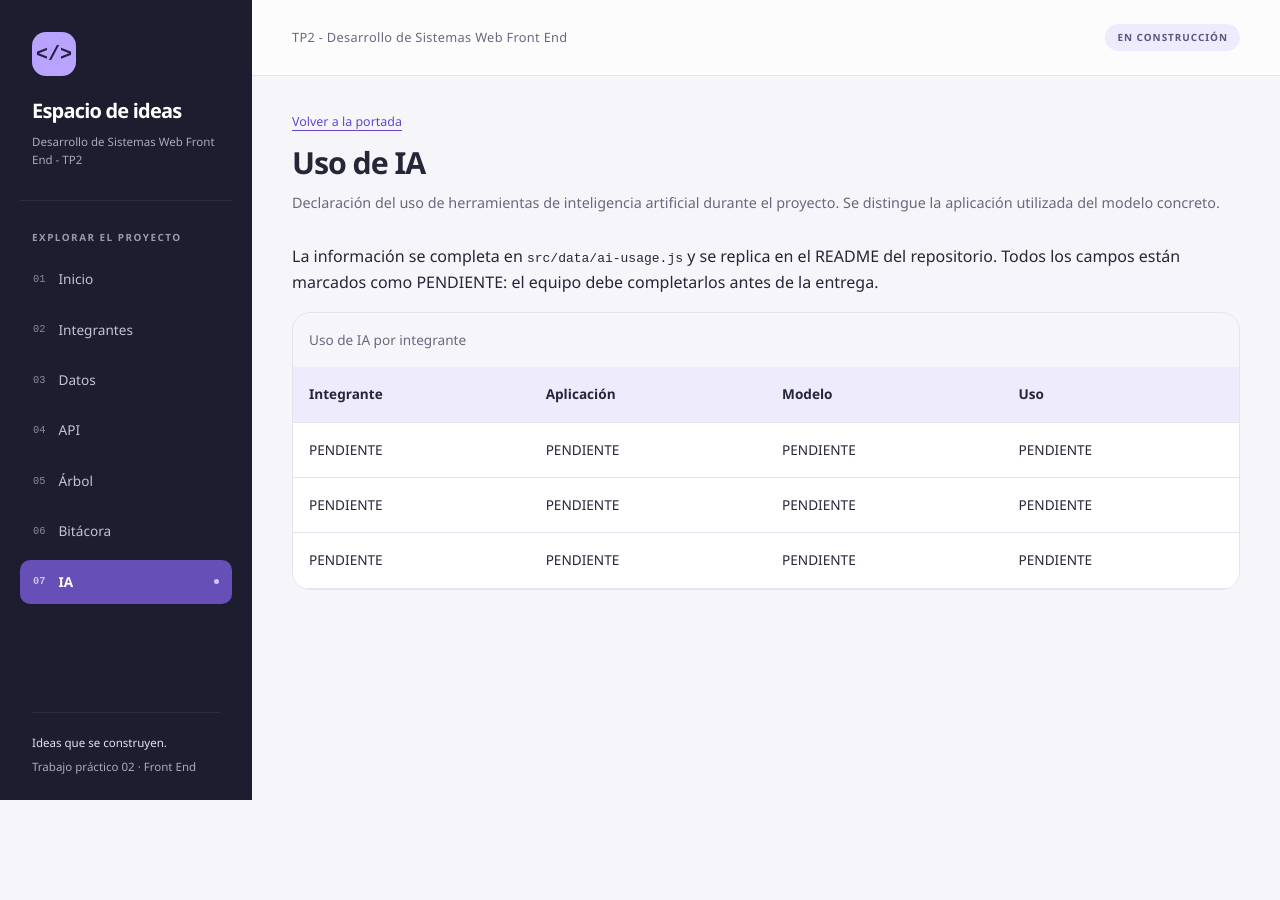
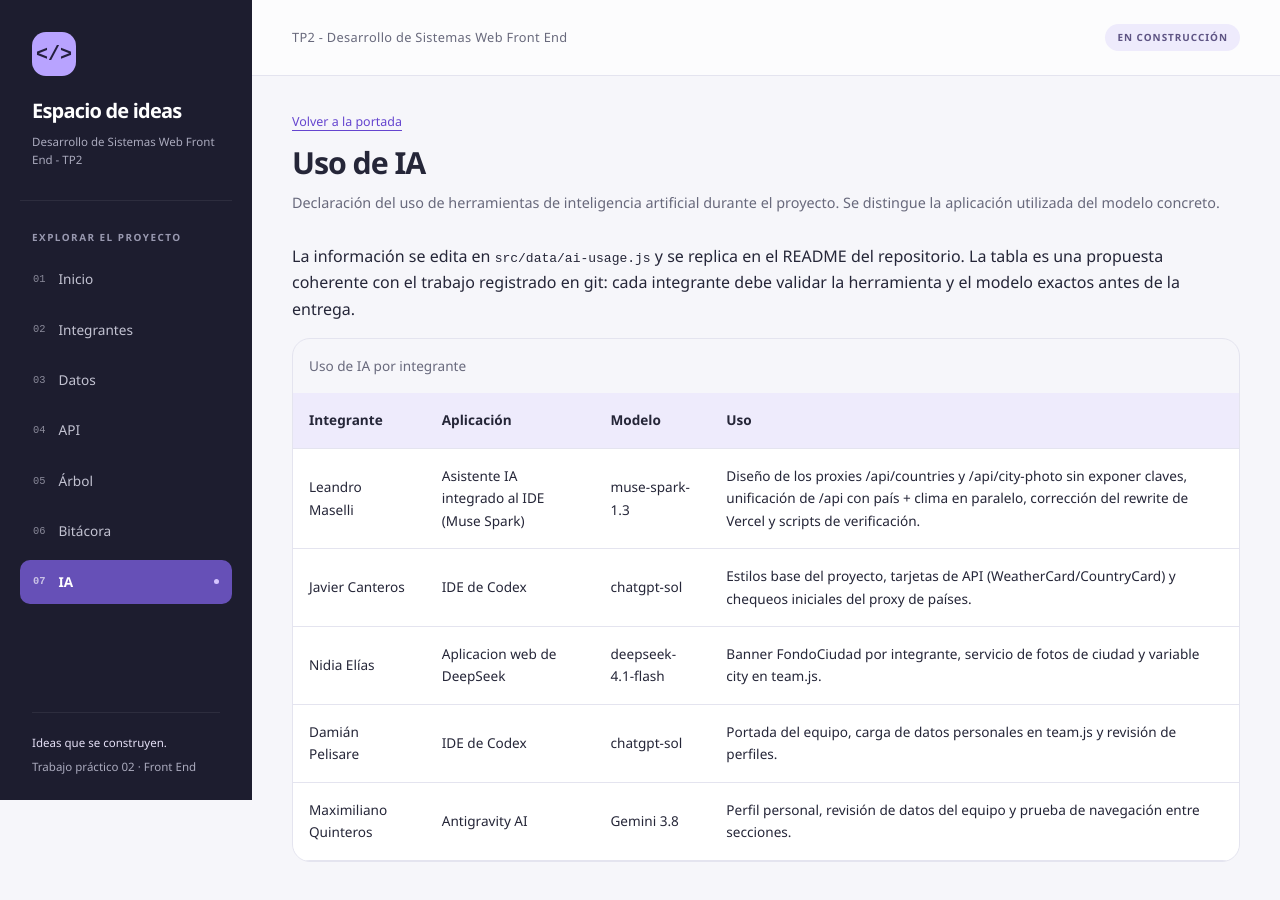
Before and after one commit to leoroan/DSWF_2A_2C26_Desarrollo-de-Sistemas-Web-Front-End-TP2, a React (Vite) app: page /ia in a window 1280 px wide. Shown: the top 900 px of the page. Before the commit the page ends 800 px from the top, so only its background shows below. Built offline with nearby package versions, Linux system fonts and the light colour scheme.

Commit message:
Actualizar README y declaración de uso de IA: completar información de integrantes y sus responsabilidades, mejorar la claridad y coherencia del contenido.

```diff
--- a/src/data/ai-usage.js
+++ b/src/data/ai-usage.js
@@ -1,30 +1,47 @@
 /**
  * Declaración de uso de IA por integrante.
  *
- * IMPORTANTE: la consigna exige distinguir "aplicación" (la herramienta usada)
- * de "modelo" (el modelo concreto). No se inventó información: todas las
- * entradas están marcadas como PENDIENTE para que el equipo las complete.
+ * PROPUESTA coherente con el trabajo registrado en git (ver /bitacora):
+ * cada entrada vincula al integrante con la parte del proyecto donde el
+ * asistente de IA apoyó su tarea. Cada integrante debe validar y precisar
+ * la herramienta y el modelo exactos antes de la entrega.
+ *
+ * "Aplicación" es la herramienta utilizada y "modelo" el modelo concreto.
  */
 export const aiUsage = [
   {
-    id: 'ia-1',
-    member: 'PENDIENTE',
-    application: 'PENDIENTE',
-    model: 'PENDIENTE',
-    task: 'PENDIENTE',
+    id: "ia-leandro",
+    member: "Leandro Maselli",
+    application: "Asistente IA integrado al IDE (Muse Spark)",
+    model: "muse-spark-1.3",
+    task: "Diseño de los proxies /api/countries y /api/city-photo sin exponer claves, unificación de /api con país + clima en paralelo, corrección del rewrite de Vercel y scripts de verificación.",
   },
   {
-    id: 'ia-2',
-    member: 'PENDIENTE',
-    application: 'PENDIENTE',
-    model: 'PENDIENTE',
-    task: 'PENDIENTE',
+    id: "ia-javier",
+    member: "Javier Canteros",
+    application: "IDE de Codex",
+    model: "chatgpt-sol",
+    task: "Estilos base del proyecto, tarjetas de API (WeatherCard/CountryCard) y chequeos iniciales del proxy de países.",
   },
   {
-    id: 'ia-3',
-    member: 'PENDIENTE',
-    application: 'PENDIENTE',
-    model: 'PENDIENTE',
-    task: 'PENDIENTE',
+    id: "ia-nidia",
+    member: "Nidia Elías",
+    application: "Aplicacion web de DeepSeek",
+    model: "deepseek-4.1-flash",
+    task: "Banner FondoCiudad por integrante, servicio de fotos de ciudad y variable city en team.js.",
   },
-]
+  {
+    id: "ia-damian",
+    member: "Damián Pelisare",
+    application: "IDE de Codex",
+    model: "chatgpt-sol",
+    task: "Portada del equipo, carga de datos personales en team.js y revisión de perfiles.",
+  },
+  {
+    id: "ia-maxi",
+    member: "Maximiliano Quinteros",
+    application: "Antigravity AI",
+    model: "Gemini 3.8",
+    task: "Perfil personal, revisión de datos del equipo y prueba de navegación entre secciones.",
+  },
+];
--- a/src/pages/AiUsage/AiUsage.jsx
+++ b/src/pages/AiUsage/AiUsage.jsx
@@ -14,9 +14,10 @@ function AiUsage() {
       />
 
       <p>
-        La información se completa en <code>src/data/ai-usage.js</code> y se replica en el
-        README del repositorio. Todos los campos están marcados como PENDIENTE: el equipo debe
-        completarlos antes de la entrega.
+        La información se edita en <code>src/data/ai-usage.js</code> y se replica en el
+        README del repositorio. La tabla es una propuesta coherente con el trabajo
+        registrado en git: cada integrante debe validar la herramienta y el modelo
+        exactos antes de la entrega.
       </p>
 
       <div className="table-wrapper">
```
Also changed, not shown: 1 other file (tests, documents, lock files or other folders).
